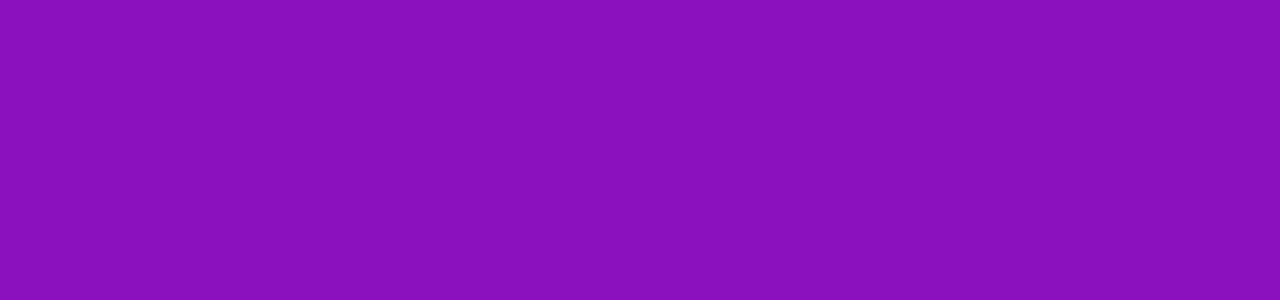
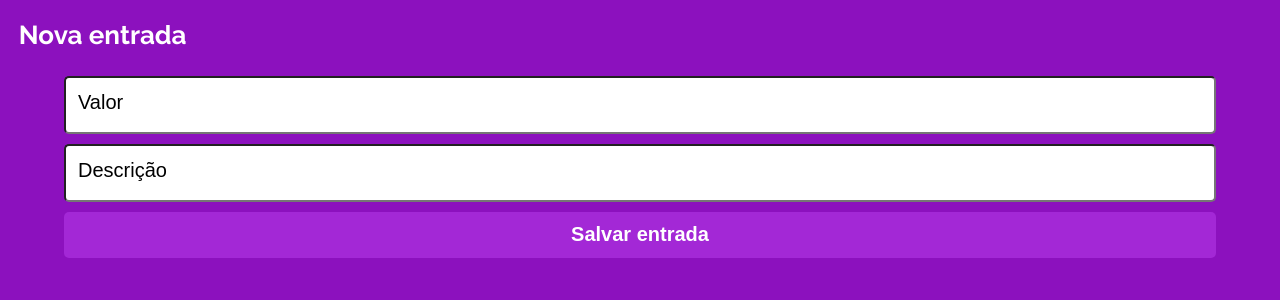
Before and after one commit to jeangabrielrsf/projeto13-myWallet-front, a React (Create React App) app: page /nova-entrada in a window 1280 px wide. Before the commit this address had no page. Shown: the top 300 px of the page. Built offline with nearby package versions, Linux system fonts and the light colour scheme; a web font is replaced by a local one.

Commit message:
layout de telas de nova entrada e nova saída

```diff
--- a/src/App.js
+++ b/src/App.js
@@ -3,6 +3,8 @@ import { useState } from "react";
 import Login from "./Login/Login";
 import SignUp from "./SignUp/SignUp";
 import TransactionsScreen from "./TransactionsScreen/TransactionsScreen";
+import NewIncome from "./NewIncome/NewIncome";
+import NewOutcome from "./NewOutcome/NewOutcome";
 
 export default function App() {
 	return (
@@ -11,6 +13,8 @@ export default function App() {
 				<Route path="/" element={<Login />} />
 				<Route path="/cadastro" element={<SignUp />} />
 				<Route path="/atividades" element={<TransactionsScreen />} />
+				<Route path="/nova-entrada" element={<NewIncome />} />
+				<Route path="/nova-saida" element={<NewOutcome />} />
 			</Routes>
 		</BrowserRouter>
 	);
--- a/src/GlobalStyles/Form.js
+++ b/src/GlobalStyles/Form.js
@@ -2,7 +2,7 @@ import styled from "styled-components";
 const Form = styled.form`
 	input,
 	button {
-		width: 80%;
+		width: 90%;
 		margin: 5px auto;
 		border-radius: 5px;
 	}
--- /dev/null
+++ b/src/NewIncome/NewIncome.js
@@ -0,0 +1,30 @@
+import styled from "styled-components";
+import Form from "../GlobalStyles/Form";
+
+export default function NewIncome() {
+	return (
+		<>
+			<Title>Nova entrada</Title>
+
+			<Form>
+				<input type="number" name="valor" placeholder="Valor" required />
+				<input
+					type="text"
+					name="description"
+					placeholder="Descrição"
+					required
+				/>
+
+				<button type="submit">Salvar entrada</button>
+			</Form>
+		</>
+	);
+}
+
+const Title = styled.div`
+	font-size: 26px;
+	font-weight: 700;
+	line-height: 30.52px;
+	color: #ffffff;
+	margin: 20px 18.75px;
+`;
--- /dev/null
+++ b/src/NewOutcome/NewOutcome.js
@@ -0,0 +1,30 @@
+import styled from "styled-components";
+import Form from "../GlobalStyles/Form";
+
+export default function NewOutcome() {
+	return (
+		<>
+			<Title>Nova saída</Title>
+
+			<Form>
+				<input type="number" name="valor" placeholder="Valor" required />
+				<input
+					type="text"
+					name="description"
+					placeholder="Descrição"
+					required
+				/>
+
+				<button type="submit">Salvar saída</button>
+			</Form>
+		</>
+	);
+}
+
+const Title = styled.div`
+	font-size: 26px;
+	font-weight: 700;
+	line-height: 30.52px;
+	color: #ffffff;
+	margin: 20px 18.75px;
+`;
--- a/src/TransactionsScreen/TransactionsScreen.js
+++ b/src/TransactionsScreen/TransactionsScreen.js
@@ -1,3 +1,4 @@
+import { Link } from "react-router-dom";
 import styled from "styled-components";
 
 export default function TransactionsScreen() {
@@ -10,20 +11,25 @@ export default function TransactionsScreen() {
 			<Registers>Não há registros de entrada ou saída</Registers>
 
 			<Buttons>
+				<Link to="/nova-entrada">
 					<InOutButton>
 						<ion-icon name="add-circle-outline"></ion-icon>
 						Nova Entrada
 					</InOutButton>
+				</Link>
 
+				<Link to="/nova-saida">
 					<InOutButton>
 						<ion-icon name="remove-circle-outline"></ion-icon>
 						Nova Saída
 					</InOutButton>
+				</Link>
 			</Buttons>
 		</>
 	);
 }
 
+// UI
 const Title = styled.div`
 	font-size: 26px;
 	font-weight: 700;
@@ -62,6 +68,8 @@ const InOutButton = styled.div`
 	flex-direction: column;
 	justify-content: space-evenly;
 	align-items: center;
+	text-decoration: none !important;
+	text-decoration-color: none;
 
 	ion-icon {
 		font-size: 30px;
@@ -70,6 +78,8 @@ const InOutButton = styled.div`
 	&:hover {
 		filter: brightness(130%);
 		cursor: pointer;
+		text-decoration: none !important;
+		text-decoration-color: none;
 	}
 `;
 
```
Lines whose indentation alone changed are shown as unchanged.
